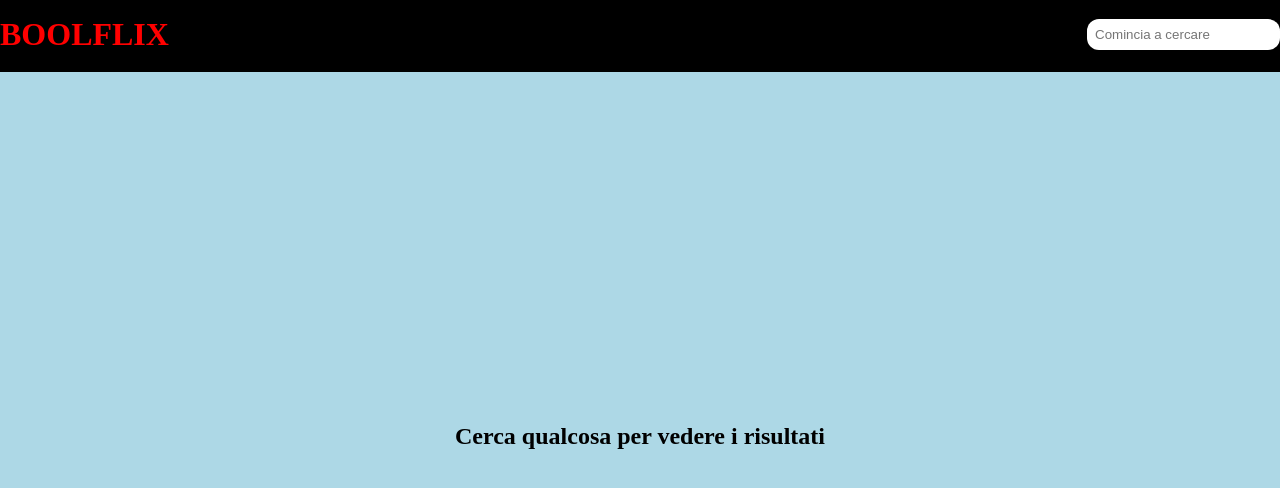
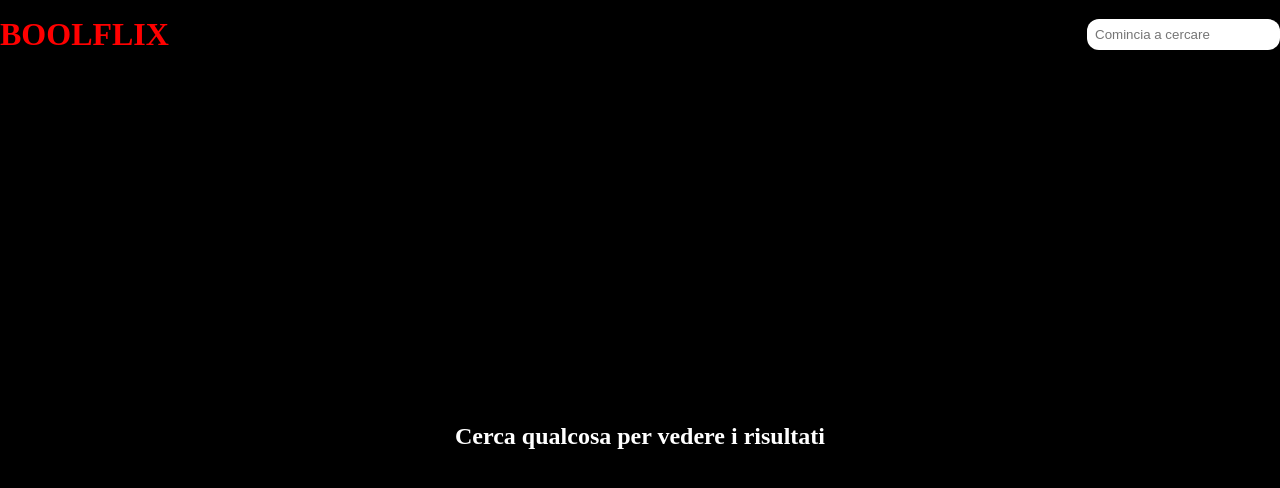
Before and after one commit to giordanofabrizii/vite-boolflix, a Vue app: page / in a window 1280 px wide. Shown: the top 488 px of the page. Built offline with nearby package versions, Linux system fonts and the light colour scheme.

Commit message:
added a shadow to the article

```diff
--- a/src/components/Main.vue
+++ b/src/components/Main.vue
@@ -74,7 +74,7 @@ export default{
 @use '../styles/partials/mixins' as *;
 
 main {
-    background-color: lightblue;
+    background-color: black;
     height: calc(100vh - 4.5rem);
 
     .limited{
@@ -83,6 +83,10 @@ main {
         .films,
         .tvs{
             height: 50%;
+
+            h1{
+                color: white;
+            }
 
             .article-container{
                 @include flexRow;
@@ -93,18 +97,22 @@ main {
                     margin: 1rem;
                     display: flex;
                     align-items: center;
+                    box-shadow: 0 0 15px red;
+                    border-radius: 12px;
 
                     .poster{
                     height: 20rem;
+                    border-radius: 12px;
                     width: 13.5rem;
 
                         img{
                             width: 100%;
                         }
-
                     }
 
                     .info{
+                    border-radius: 12px;
+
                         display: none;
                     }
 
@@ -177,6 +185,7 @@ main {
             h1{
                 text-align: center;
                 width: 100%;
+                color: white;
             }
         }
     }
```
